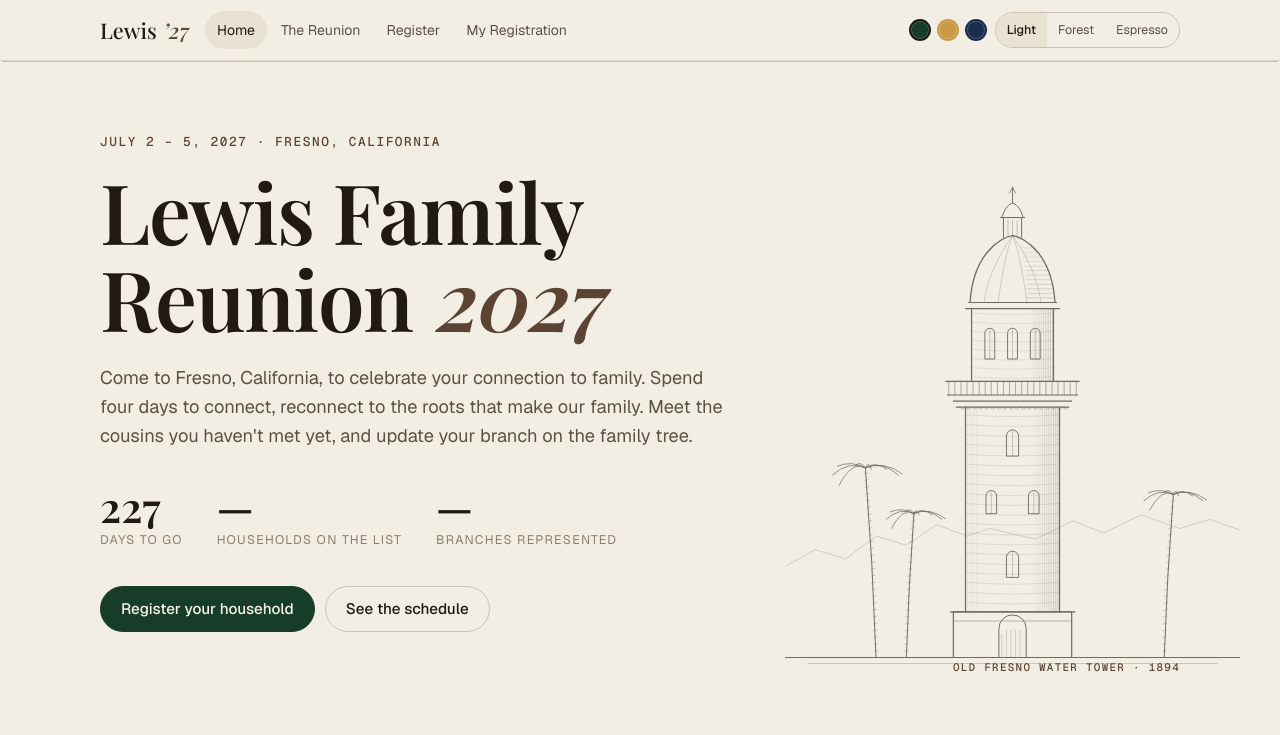
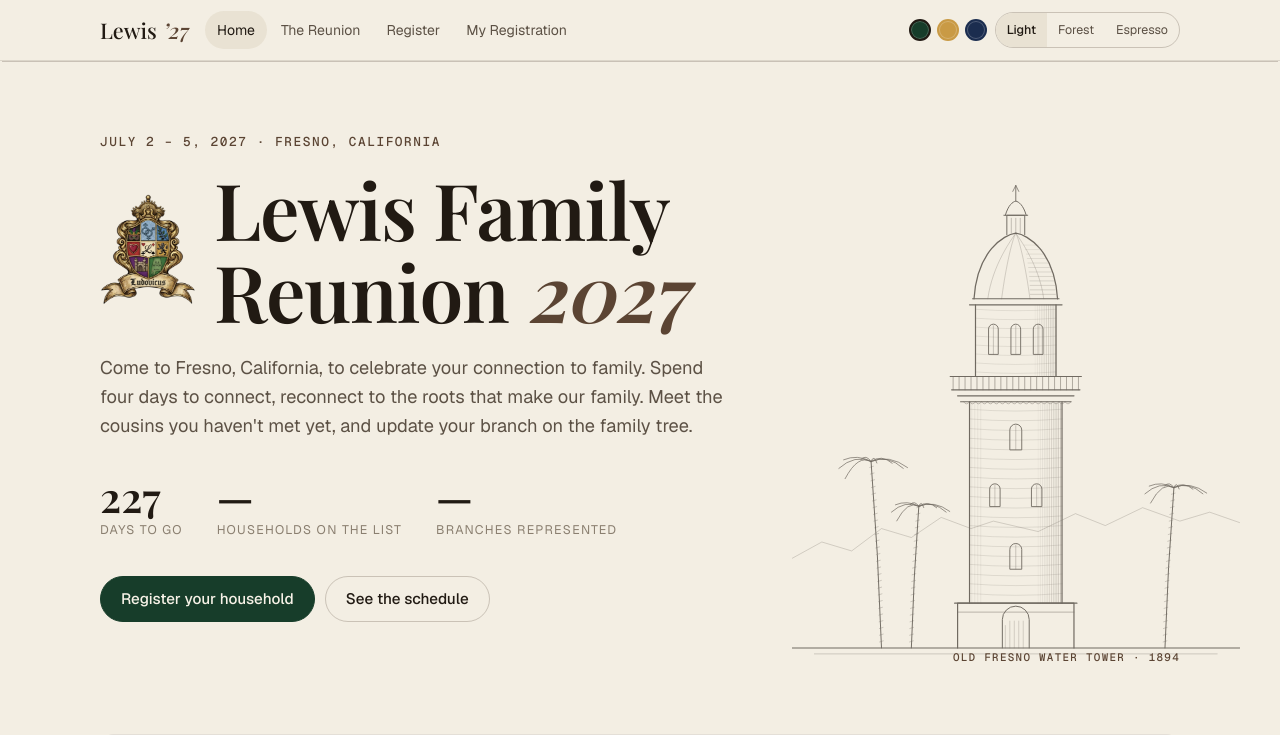
Before and after one commit to alexcentered/lewis-reunion-2027, a plain HTML site: page index.html in a window 1280 px wide. Shown: the top 735 px of the page. Drawn offline with nearby package versions, Linux system fonts and the light colour scheme; no server answers; a web font is replaced by a local one.

Commit message:
Place the Lewis crest beside the homepage title

```diff
--- a/index.html
+++ b/index.html
@@ -126,6 +126,10 @@ hr{border:0;border-top:1px solid var(--line);margin:26px 0}
 .hero .wrap{position:relative}
 .hero .when{font:500 .8rem var(--mono);letter-spacing:.12em;text-transform:uppercase;color:var(--accent-2)}
 .hero h1{margin:18px 0 22px;max-width:13ch}
+.hero-title{display:flex;align-items:center;gap:clamp(10px,1.7vw,18px);margin:18px 0 22px;max-width:58%}
+.hero-title h1{margin:0;font-size:clamp(2rem,6.6vw,4.9rem)}
+.hero-crest{display:block;flex:0 0 auto;width:clamp(44px,8vw,96px);height:auto}
+@media(max-width:900px){.hero-title{max-width:100%}}
 .hero h1 i{color:var(--accent-2)}
 .lead{font-size:1.14rem;color:var(--muted);max-width:52ch}
 .count{display:flex;gap:34px;flex-wrap:wrap;margin:34px 0}
@@ -467,7 +471,10 @@ footer .wrap{display:flex;justify-content:space-between;gap:20px;flex-wrap:wrap}
     <span class="landmark-cap" aria-hidden="true">Old Fresno Water Tower · 1894</span>
     <div class="wrap">
       <div class="when">July 2 – 5, 2027 · Fresno, California</div>
-      <h1>Lewis Family Reunion <i>2027</i></h1>
+      <div class="hero-title">
+        <img class="hero-crest" src="assets/lewis-family-crest.png" width="288" height="335" alt="Lewis family crest" decoding="async">
+        <h1>Lewis Family Reunion <i>2027</i></h1>
+      </div>
       <p class="lead">Come to Fresno, California, to celebrate your connection to family. Spend four days to connect, reconnect to the roots that make our family. Meet the cousins you haven't met yet, and update your branch on the family tree.</p>
       <div class="count">
         <div><b class="num" id="cdDays">—</b><span>days to go</span></div>
```
Also changed, not shown: assets/lewis-family-crest.png (added).
